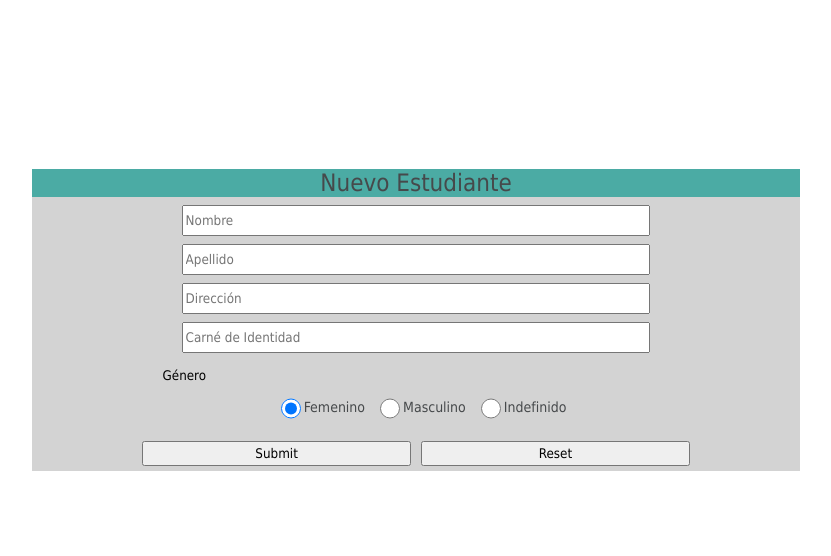
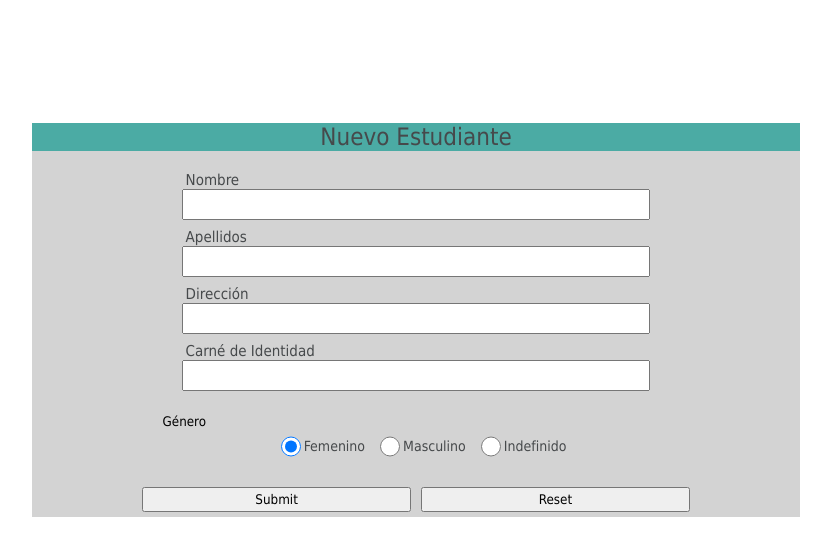
Before and after one commit to Ernesto-20/Final-Project-of-Web, a plain HTML site: page Ernesto/form_student.html in a window 1280 px wide. Shown: the whole page, without its empty margins (224-1055 px from the left). Drawn offline with Linux system fonts and the light colour scheme.

Commit message:
insert Labels in UI New Student

```diff
--- a/Ernesto/form_student.html
+++ b/Ernesto/form_student.html
@@ -16,10 +16,22 @@
 
             <div class="container">
                 <form action="">
-                    <input type="text" placeholder="Nombre" id="name" required>
-                    <input type="text" placeholder="Apellido" id="last_name" required>
-                    <input type="text" placeholder="Dirección" id="address">
-                    <input type="text" placeholder="Carné de Identidad" id="identification" required>
+                    <div class="field_name">
+                    <label for="names">Nombre</label>
+                    </div>
+                    <input type="text" id="name" name="names" required>
+                    <div class="field_name">
+                    <label for="last_name">Apellidos</label>
+                    </div>
+                    <input type="text" id="last_name" name="last_name" required>
+                    <div class="field_name">
+                    <label for="Direccion">Dirección</label>
+                    </div>
+                    <input type="text" name="Direccion" id="address">
+                    <div class="field_name">
+                    <label for="identification">Carné de Identidad</label>
+                    </div>
+                    <input type="text" name="identification" id="identification" required>
 
                     <div class="container_gender">
                         <div class="sub_title">
--- a/Ernesto/style.css
+++ b/Ernesto/style.css
@@ -37,7 +37,7 @@ section div{
 }
 
 input{
-    margin-top: 8px;
+    margin-bottom: 8px;
     height: 25px;
     width: 60%;
 }
@@ -47,10 +47,22 @@ input{
 }
 
 .container form{
+    padding-top: 20px;
     display: flex;
     flex-direction: column;
     justify-content: center;
     align-items: center;
+}
+
+.field_name{
+    display: flex;
+    width: 60%;
+    font-size: 15px;
+    color: rgb(70,73,75);
+
+}
+.field_name label{
+
 }
 
 .container_gender{
@@ -77,7 +89,7 @@ input{
     color: rgb(70,73,75);
 }
 .genders label{
-    margin-top: 5px;
+    margin-bottom: 9px;
     margin-left: 3px;
     font-size: 14px;
 }
```
